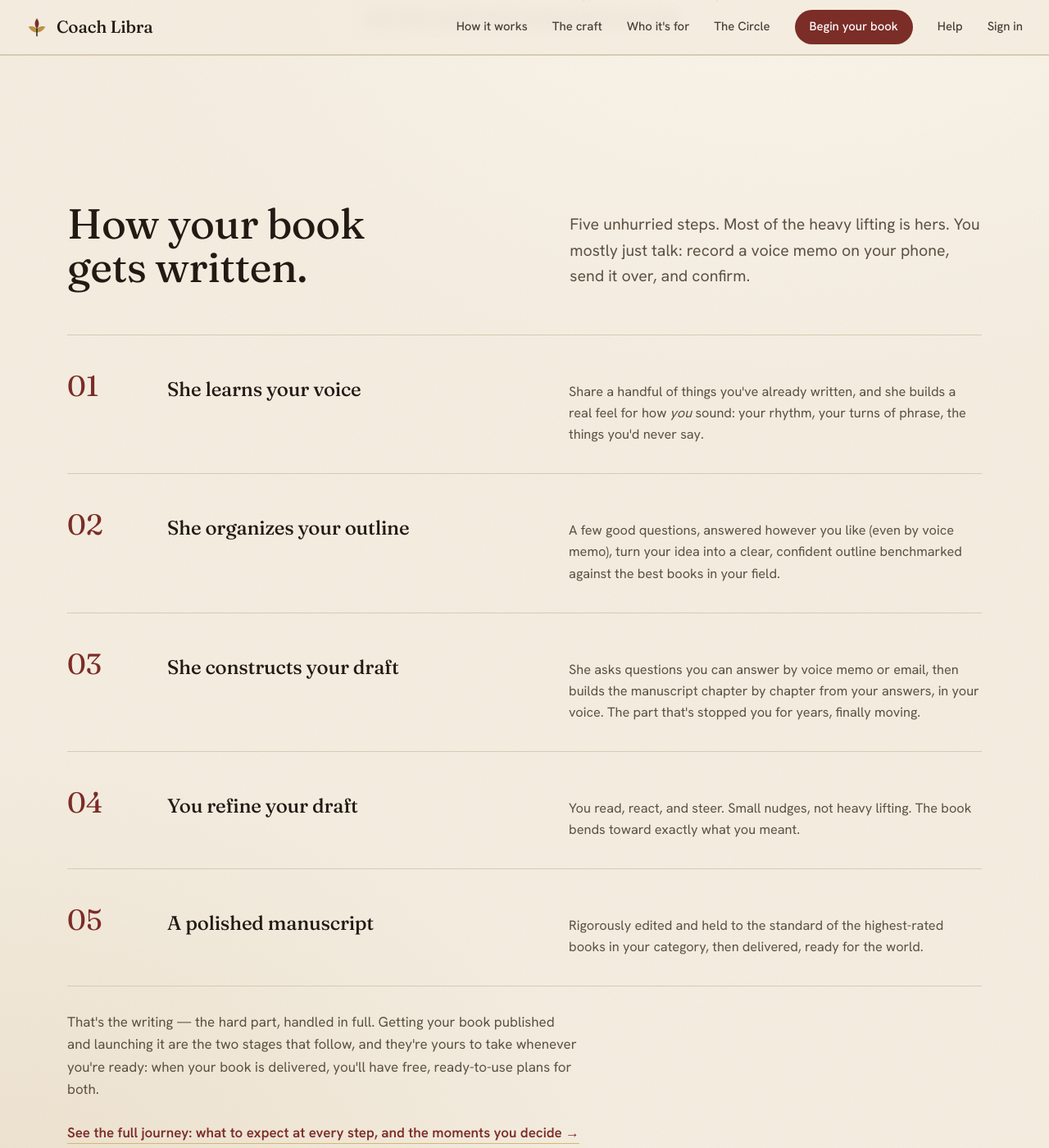
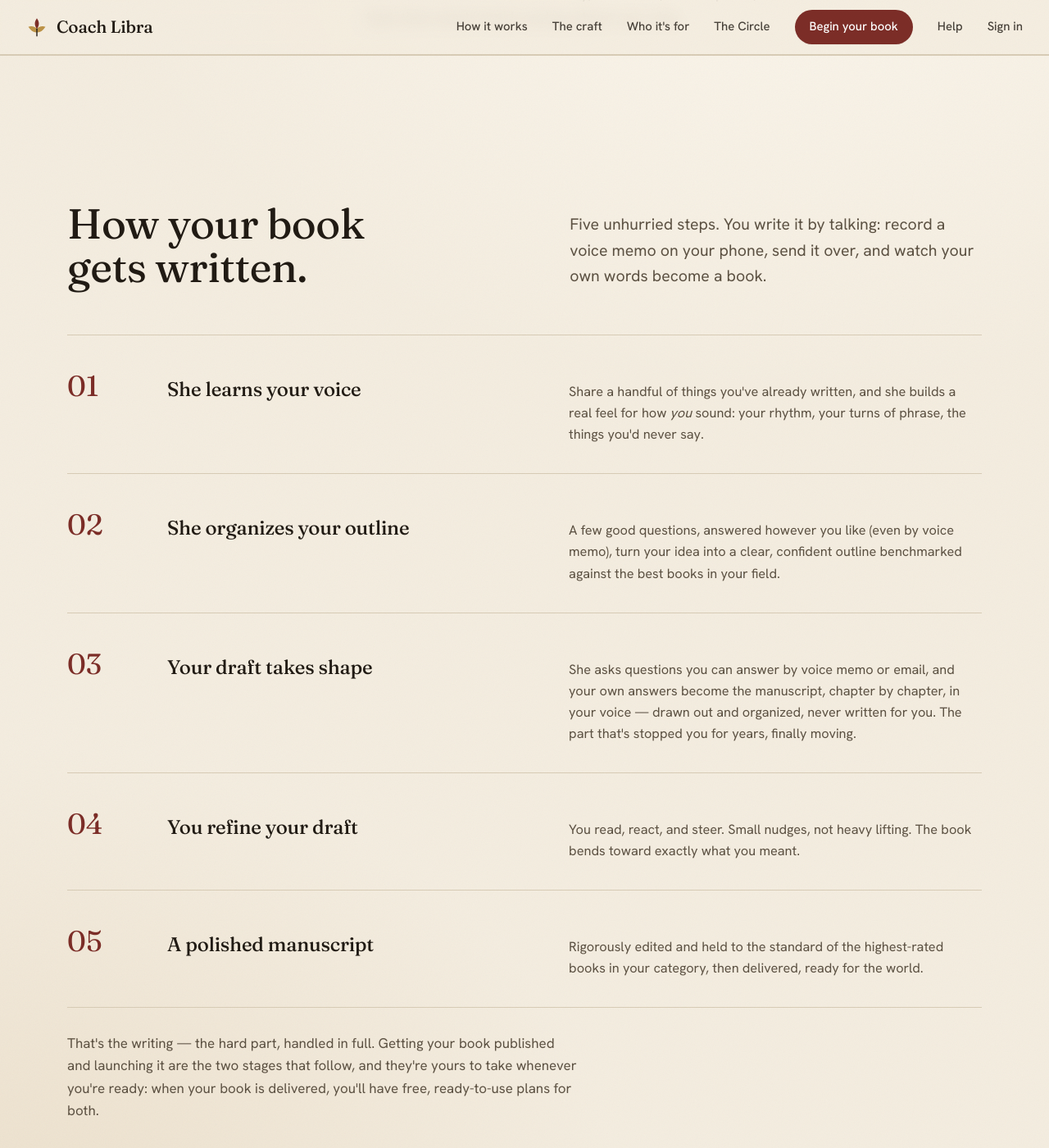
Before and after one commit to ajcrabill/coach-libra-website, a Jekyll site: the page built from index.html, in a window 1280 px wide and 1400 px high, scrolled down 1530 px. Shown: the whole window at 82% size. Built offline with Jekyll 4.4.1, drawn with Linux system fonts in a browser that asks for light colours.

Commit message:
site: ESB specialty page + free-first portal framing + waitlist null-safety
- Add esb.html: ESB-network landing page (noindex) with governance-leader copy, free early access framing, beta code instructions, and invitation form
- index.html, ed.html, dialog.html: frame portal as "free to start" (voice + outline before any payment decision) per free-first positioning
- home.js: null-safe code field — home/dialog/ed have no #code input so .value.trim() threw a TypeError on load, showing generic failure before any request

```diff
--- a/assets/js/home.js
+++ b/assets/js/home.js
@@ -18,6 +18,12 @@
   if(!first.value.trim()){ first.focus(); return; }
   if(!last.value.trim()){ last.focus(); return; }
   if(!email.value || !email.validity.valid){ email.focus(); return; }
+  // Pages that gate by referral (e.g. /esb) add a school-system + ESB-code field; require them
+  // ONLY when present, so the other pages' forms are unaffected (null-safe).
+  const district = document.getElementById('district');
+  const esbCode = document.getElementById('esb_code');
+  if(district && !district.value.trim()){ district.focus(); return; }
+  if(esbCode && !esbCode.value.trim()){ esbCode.focus(); return; }
   btn.disabled = true; btn.textContent = 'Sending…';
   try {
     const res = await fetch(WAITLIST_API, {
@@ -33,6 +39,9 @@
         code: ((document.getElementById('code')||{}).value || '').trim(),
         // specialty landing pages set a hidden source so AJ sees the segment in /admin
         note: (document.getElementById('wl-source')||{}).value || '',
+        // /esb captures the school system + ESB referrer code for eligibility verification
+        district: ((document.getElementById('district')||{}).value || '').trim(),
+        esb_code: ((document.getElementById('esb_code')||{}).value || '').trim(),
         _gotcha: (form.querySelector('[name=_gotcha]')||{}).value || ''
       })
     });
--- a/dialog.html
+++ b/dialog.html
@@ -36,7 +36,7 @@
       <div class="rule-orn reveal"><img class="orn-mark" src="/assets/img/mark.svg" alt="" aria-hidden="true"></div>
       <div class="quiet reveal">
         <h2>The best ideas in the room <em>stay</em> in the room.</h2>
-        <p>That's the point of the room, and it's also the problem. The most clarifying thing you said all year is gone the moment the session ends. Meanwhile the public conversation gets shaped by people with more time to write and less to say. A book is the one venue large enough, and lasting enough, for what you actually think. And the only one that puts it under your name, in your words, on your terms. And she makes that book without adding a standing meeting to your calendar. You answer a few questions by voice memo between flights; she does the writing.</p>
+        <p>That's the point of the room, and it's also the problem. The most clarifying thing you said all year is gone the moment the session ends. Meanwhile the public conversation gets shaped by people with more time to write and less to say. A book is the one venue large enough, and lasting enough, for what you actually think. And the only one that puts it under your name, in your words, on your terms. And she helps you make that book without adding a standing meeting to your calendar. You answer a few questions by voice memo between flights; your own words become the book.</p>
       </div>
     </div>
   </section>
@@ -59,12 +59,12 @@
     <div class="wrap">
       <div class="steps-head reveal">
         <h2>How your book<br/>gets written.</h2>
-        <p class="lead">Five unhurried steps that fit a schedule like yours. Most of the heavy lifting is hers. You mostly talk: record a voice memo on your phone, send it over, and confirm.</p>
+        <p class="lead">Five unhurried steps that fit a schedule like yours. You write it by talking: record a voice memo on your phone, send it over, and watch your own words become a book.</p>
       </div>
       <div class="steps">
         <div class="step reveal"><span class="no">01</span><h3>She learns your voice</h3><p>Share a handful of things you've already written: essays, memos, a transcript of a talk. She builds a true print of how <em>you</em> sound.</p></div>
         <div class="step reveal"><span class="no">02</span><h3>Your outline takes shape</h3><p>A few good questions, answered however you like (even by voice memo), turn your thesis into a clear, confident outline.</p></div>
-        <div class="step reveal"><span class="no">03</span><h3>She constructs your draft</h3><p>Coach Libra asks the questions; you answer by voice or email between obligations. She builds the manuscript from your answers, chapter by chapter, in your voice.</p></div>
+        <div class="step reveal"><span class="no">03</span><h3>Your draft takes shape</h3><p>Coach Libra asks the questions; you answer by voice or email between obligations. Your own answers become the manuscript, chapter by chapter, in your words and your voice &mdash; drawn out and organized, never written for you.</p></div>
         <div class="step reveal"><span class="no">04</span><h3>You refine your draft</h3><p>You read, react, and steer. Small nudges, not heavy lifting. The book bends toward exactly what you meant.</p></div>
         <div class="step reveal"><span class="no">05</span><h3>A polished manuscript</h3><p>Rigorously edited and held to the standard of the highest-rated books in your category, then delivered, ready for the world on your timeline.</p></div>
       </div>
--- a/ed.html
+++ b/ed.html
@@ -35,7 +35,7 @@
       <div class="rule-orn reveal"><img class="orn-mark" src="/assets/img/mark.svg" alt="" aria-hidden="true"></div>
       <div class="quiet reveal">
         <h2>Either you tell your story, or <em>someone else</em> tells it for you.</h2>
-        <p>Education is the most argued-over work in public life, and most of the loudest voices have never run a classroom, chaired a board, or turned around a system. You have. The lessons you've paid for in long nights and hard decisions deserve to be on the record, in your words, before they're flattened into someone else's headline. Coach Libra makes that book happen, without adding one more impossible thing to your week. You answer a few questions by voice memo, in the car or between meetings, and go on with your day. She does the writing.</p>
+        <p>Education is the most argued-over work in public life, and most of the loudest voices have never run a classroom, chaired a board, or turned around a system. You have. The lessons you've paid for in long nights and hard decisions deserve to be on the record, in your words, before they're flattened into someone else's headline. Coach Libra makes that book happen, without adding one more impossible thing to your week. You answer a few questions by voice memo, in the car or between meetings, and go on with your day. Your own words become the book.</p>
       </div>
     </div>
   </section>
@@ -58,12 +58,12 @@
     <div class="wrap">
       <div class="steps-head reveal">
         <h2>How your book<br/>gets written.</h2>
-        <p class="lead">Five unhurried steps that fit around the school year. Most of the heavy lifting is hers. You mostly talk: record a voice memo on your phone, send it over, and confirm.</p>
+        <p class="lead">Five unhurried steps that fit around the school year. You write it by talking: record a voice memo on your phone, send it over, and watch your own words become a book.</p>
       </div>
       <div class="steps">
         <div class="step reveal"><span class="no">01</span><h3>She learns your voice</h3><p>Share a few things you've already written: a newsletter to families, a board memo, a graduation speech. She builds a true print of how <em>you</em> sound.</p></div>
         <div class="step reveal"><span class="no">02</span><h3>She organizes your outline</h3><p>A few good questions, answered any way you want — even a voice memo — turn your hard-won lessons into a clear outline, benchmarked against the best books in education and leadership.</p></div>
-        <div class="step reveal"><span class="no">03</span><h3>She constructs your draft</h3><p>Coach Libra asks the questions; you answer by voice or email between meetings. She builds the manuscript from your answers, chapter by chapter, in your voice.</p></div>
+        <div class="step reveal"><span class="no">03</span><h3>Your draft takes shape</h3><p>Coach Libra asks the questions; you answer by voice or email between meetings. Your own answers become the manuscript, chapter by chapter, in your words and your voice &mdash; drawn out and organized, never written for you.</p></div>
         <div class="step reveal"><span class="no">04</span><h3>You refine your draft</h3><p>You read, react, and steer. Small nudges, not heavy lifting. The book bends toward exactly what you meant.</p></div>
         <div class="step reveal"><span class="no">05</span><h3>A polished manuscript</h3><p>Rigorously edited and held to the standard of the highest-rated books in your category, then delivered, ready for the world.</p></div>
       </div>
--- a/index.html
+++ b/index.html
@@ -45,12 +45,12 @@
     <div class="wrap">
       <div class="steps-head reveal">
         <h2>How your book<br/>gets written.</h2>
-        <p class="lead">Five unhurried steps. Most of the heavy lifting is hers. You mostly just talk: record a voice memo on your phone, send it over, and confirm.</p>
+        <p class="lead">Five unhurried steps. You write it by talking: record a voice memo on your phone, send it over, and watch your own words become a book.</p>
       </div>
       <div class="steps">
         <div class="step reveal"><span class="no">01</span><h3>She learns your voice</h3><p>Share a handful of things you've already written, and she builds a real feel for how <em>you</em> sound: your rhythm, your turns of phrase, the things you'd never say.</p></div>
         <div class="step reveal"><span class="no">02</span><h3>She organizes your outline</h3><p>A few good questions, answered however you like (even by voice memo), turn your idea into a clear, confident outline benchmarked against the best books in your field.</p></div>
-        <div class="step reveal"><span class="no">03</span><h3>She constructs your draft</h3><p>She asks questions you can answer by voice memo or email, then builds the manuscript chapter by chapter from your answers, in your voice. The part that's stopped you for years, finally moving.</p></div>
+        <div class="step reveal"><span class="no">03</span><h3>Your draft takes shape</h3><p>She asks questions you can answer by voice memo or email, and your own answers become the manuscript, chapter by chapter, in your voice &mdash; drawn out and organized, never written for you. The part that's stopped you for years, finally moving.</p></div>
         <div class="step reveal"><span class="no">04</span><h3>You refine your draft</h3><p>You read, react, and steer. Small nudges, not heavy lifting. The book bends toward exactly what you meant.</p></div>
         <div class="step reveal"><span class="no">05</span><h3>A polished manuscript</h3><p>Rigorously edited and held to the standard of the highest-rated books in your category, then delivered, ready for the world.</p></div>
       </div>
```
Also changed, not shown: esb.html (added, +129 -0 lines).
